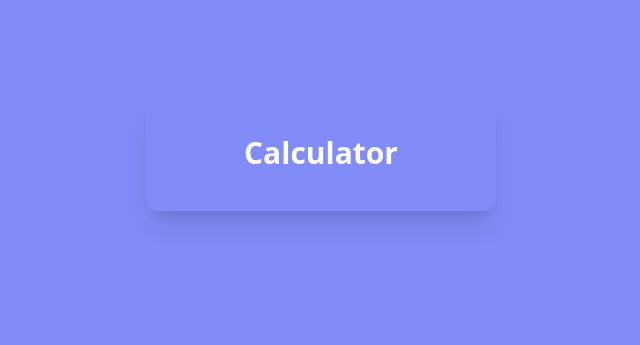
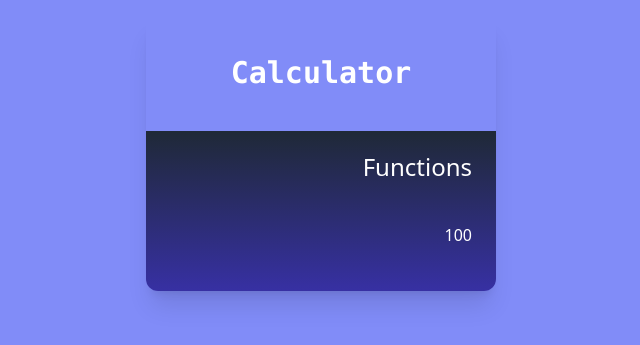
Before and after one commit to GrzegorzProgramowania/AngularCalculator, an Angular app: page / in a window 1280 px wide. Shown: the part 247-592 px from the top of the page, without its empty margins (319-959 px from the left). Built offline with nearby package versions, Linux system fonts and the light colour scheme.

Commit message:
separation of the calculator display into parts (screen - functions screen, numbers), added classes.

```diff
--- a/src/app/app.component.html
+++ b/src/app/app.component.html
@@ -5,6 +5,23 @@
     class="w-full mx-auto rounded-xl shadow-xl text-gray-800 relative overflow-hidden"
     style="max-width: 350px"
   >
-    <h1 class="text-center text-white py-10 text-3xl font-bold">Calculator</h1>
+    <h1 class="text-center text-white py-10 text-3xl font-bold font-mono">
+      Calculator
+    </h1>
+
+    <!-- screen -->
+    <div
+      class="w-full h-40 bg-gradient-to-b from-gray-800 to-indigo-800 text-right"
+    >
+      <!-- calculator functions screen -->
+      <div class="w-full py-5 px-6 text-2xl text-white font-thin">
+        Functions
+      </div>
+      <!-- calculator numbers screen -->
+      <div class="w-full py-5 px-6 text-white font-thin">100</div>
+    </div>
+    <!-- end calculator screen -->
+
+    <!-- calculator buttons area -->
   </div>
 </div>
```
